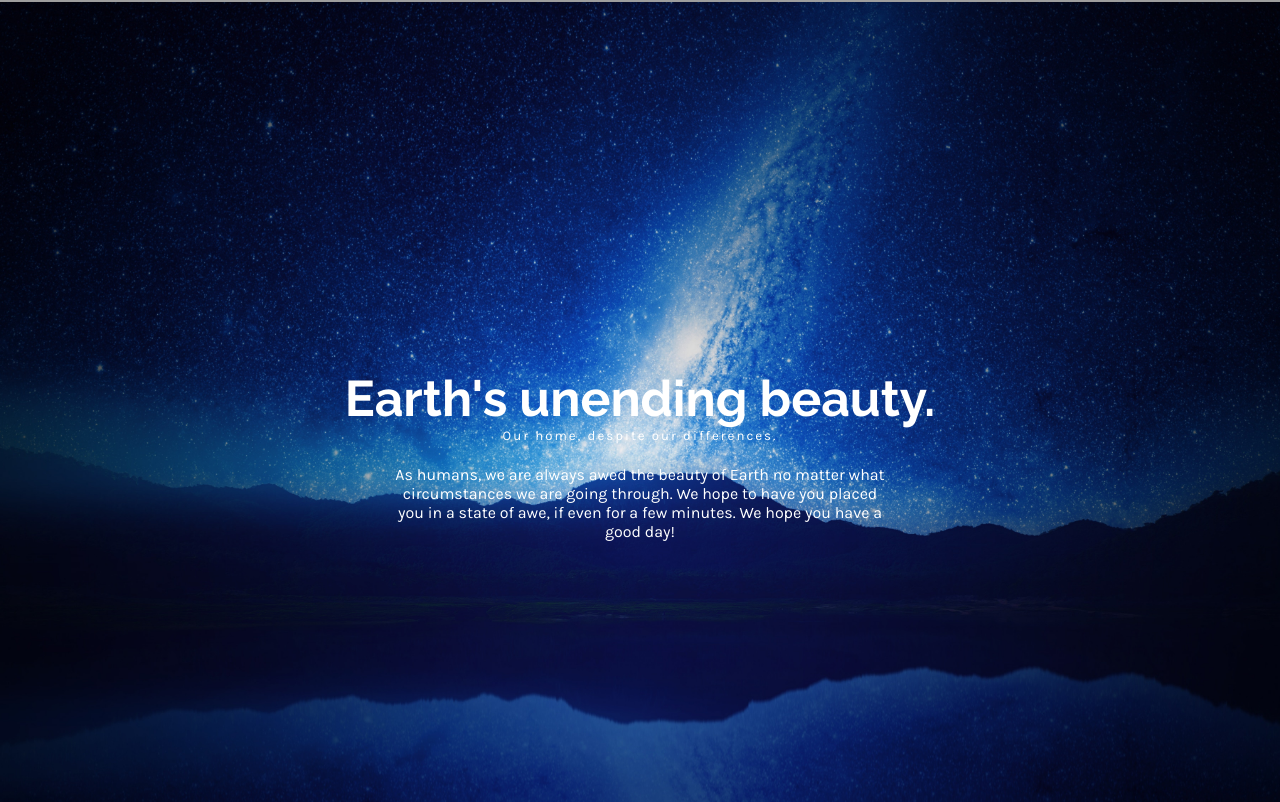
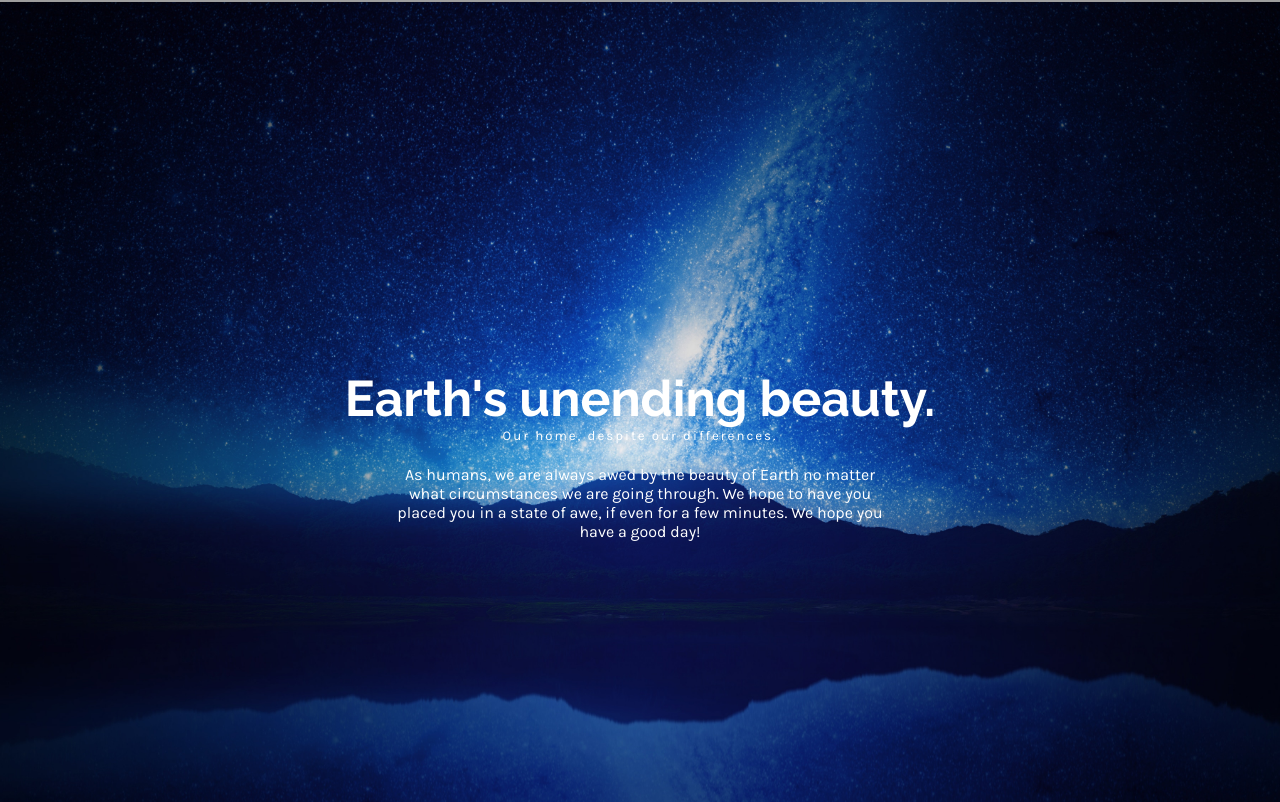
Before and after one commit to muchkler/Serenity, a plain HTML site: page index.html in a window 1280 px wide. Shown: the part 3198-4000 px from the top of the page. Drawn offline with nearby package versions, Linux system fonts and the light colour scheme; grey boxes are pictures that could not be loaded.

Commit message:
Update index.html

```diff
--- a/index.html
+++ b/index.html
@@ -69,7 +69,7 @@
     <div class="earthelements">
         <h4 class="earthheader">Earth's unending beauty.</h4>
         <h5>Our home, despite our differences.</h5>
-        <p class="earthp">As humans, we are always awed the beauty of Earth no matter what circumstances we are going through. We hope to have you placed you in a state of awe, if even for a few minutes. We hope you have a good day!</p>
+        <p class="earthp">As humans, we are always awed by the beauty of Earth no matter what circumstances we are going through. We hope to have you placed you in a state of awe, if even for a few minutes. We hope you have a good day!</p>
     </div>
 </div>
 
```
